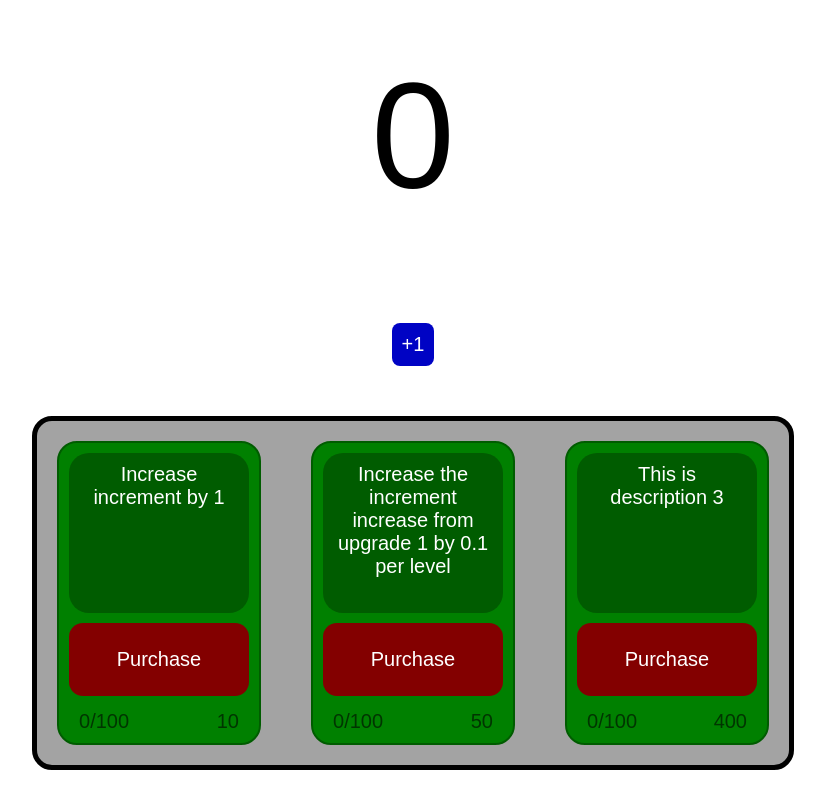
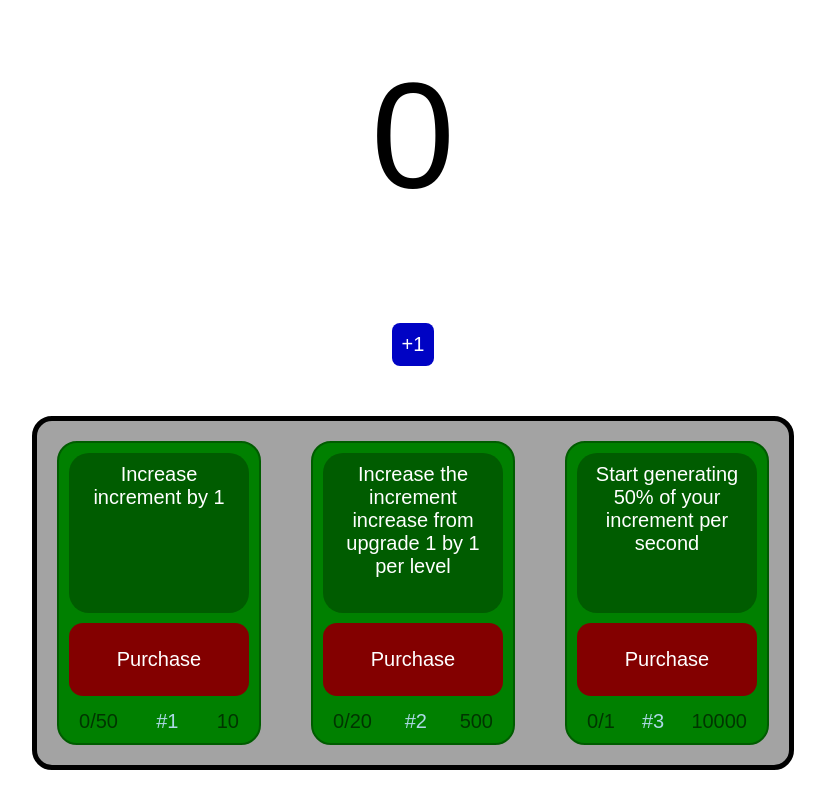
Before and after one commit to HighJinx44/Clicker, a React (Vite) app in the folder clicker-game/: page / in a window 1280 px wide. Shown: the whole page, without its empty margins (227-1052 px from the left). Built offline with nearby package versions, Linux system fonts and the light colour scheme.

Commit message:
Made upgrade 1 and 2 functional

```diff
--- a/clicker-game/src/App.css
+++ b/clicker-game/src/App.css
@@ -2,4 +2,5 @@ body {
   font-family: Arial, Helvetica, sans-serif;
   font-size: 150px;
   margin: 0;
+  user-select: none;
 }
--- a/clicker-game/src/App.jsx
+++ b/clicker-game/src/App.jsx
@@ -6,7 +6,9 @@ import './App.css';
 function App() {
   const [counter, setCounter] = useState(JSON.parse(localStorage.getItem('amount')) || 0);
   const [stats, setStats] = useState({
-    increment: 1
+    increment: 1,
+    generatePoints: false,
+    generatePointsPercent: 50
   });
 
   useEffect(() => {
--- a/clicker-game/src/Clicker.css
+++ b/clicker-game/src/Clicker.css
@@ -9,6 +9,16 @@
 
 .counter {
   padding-top: 50px;
+  position: relative;
+}
+
+.points-per-second {
+  font-size: 20px;
+  position: absolute;
+  top: 30px;
+  left: 50%;
+  transform: translateX(-50%);
+  white-space: nowrap;
 }
 
 .click-button {
--- a/clicker-game/src/Clicker.jsx
+++ b/clicker-game/src/Clicker.jsx
@@ -1,17 +1,25 @@
-import './Clicker.css';
+import "./Clicker.css";
 
 export function Clicker({ counter, setCounter, stats }) {
-
   function incrementCounter() {
-    setCounter(Math.round(counter+stats.increment));
-    localStorage.setItem('amount', JSON.stringify(Math.round(counter+stats.increment)));
+    setCounter(Math.round(counter + stats.increment));
+    localStorage.setItem(
+      "amount",
+      JSON.stringify(Math.round(counter + stats.increment)),
+    );
   }
 
   return (
     <>
       <div className="counter-container">
-        <div className="counter">{Math.round(counter)}</div>
-        <button onClick={incrementCounter} className="click-button">+{Math.round(stats.increment)}</button>
+        <div className="counter">
+          {stats.generatePoints ? <div className="points-per-second">
+            {Math.round((stats.increment/100)*stats.generatePointsPercent)} P/s
+          </div> : ''}
+          {Math.round(counter)}</div>
+        <button onClick={incrementCounter} className="click-button">
+          +{Math.round(stats.increment)}
+        </button>
       </div>
     </>
   );
--- a/clicker-game/src/Upgrades.css
+++ b/clicker-game/src/Upgrades.css
@@ -63,3 +63,7 @@
   justify-content: space-between;
   margin: 0 10px;
 }
+
+.upgrade-number {
+  color: lightblue;
+}
--- a/clicker-game/src/Upgrades.jsx
+++ b/clicker-game/src/Upgrades.jsx
@@ -1,59 +1,124 @@
-import './Upgrades.css';
-import { defaultUpgrades, upgradeDetails } from '../upgrades';
-import { useState, useEffect } from 'react';
+import "./Upgrades.css";
+import { defaultUpgrades, upgradeDetails } from "../upgrades";
+import { useState, useEffect } from "react";
 
-export function Upgrades({ counter, setCounter, stats, setStats }) {
-  const [upgrades, setUpgrades] = useState(JSON.parse(localStorage.getItem('upgrades')) || defaultUpgrades);
+export function Upgrades({ counter, setCounter, setStats }) {
+  const [upgrades, setUpgrades] = useState(
+    JSON.parse(localStorage.getItem("upgrades")) || defaultUpgrades,
+  );
+  const [upgradeInfo, setUpgradeInfo] = useState({
+    U1: {
+      increment: {
+        amount: 0,
+        multiplier: 1,
+      },
+    },
+    U3: {
+      incrementMultiplier: 1,
+    },
+  });
 
   function handlePurchase(id) {
-    const upgrade = upgrades.find(u => u.id === id);
+    const upgrade = upgrades.find((u) => u.id === id);
     if (counter < upgrade.price) return;
-    setCounter(prev => prev - upgrade.price);
-    setUpgrades(previousUpgrades => {
-      return previousUpgrades.map(previousUpgrade => {
+    setCounter((prev) => prev - upgrade.price);
+    setUpgrades((previousUpgrades) => {
+      return previousUpgrades.map((previousUpgrade) => {
         if (previousUpgrade.id !== id) return previousUpgrade;
         return {
           id: previousUpgrade.id,
-          level: previousUpgrade.level+1,
-          price: Math.round(upgradeDetails[previousUpgrade.id].priceFunction(previousUpgrade.price))
+          level: previousUpgrade.level + 1,
+          price: Math.round(
+            upgradeDetails[previousUpgrade.id].priceFunction(
+              previousUpgrade.price,
+            ),
+          ),
         };
       });
     });
-
   }
 
   useEffect(() => {
-
     const newStats = {
-      increment: 1
+      increment: 1,
+      generatePoints: false,
+      generatePointsPercent: 50
     };
 
-    upgrades.forEach(upgrade => {
-      upgradeDetails[upgrade.id].effect(newStats, upgrade.level);
+    //Calculate the base amount that the first upgrade would add to the increment
+    //Do the maths from future upgrades
+    //Add up all the upgrades that have an increment bonus and make that the final increment
+
+    //Base increment for upgrade 1 is ALWAYS going to be 1, no need to save that
+    //Calculate the amount by which upgrade 1 increases the increment factoring in other upgrades
+
+    //IMPORTANT: HOW EACH UPGRADE AFFECTS OTHER UPGRADES SHOULD ONLY BE CALCULATED OUT HERE
+
+    //A multiplier can be stored in each object that has an increment increase, and multipliers from future upgrades can be added to that multiplier
+    //E.G: U2 provides a multiplier for ONLY U1, whereas U3 could provide a multiplier to the whole increment.
+    //Therefore, the multiplier in U1 would increase based on U2, and then the general multiplier would be applied to the final increment
+
+    //Upgrades that only provide one thing (E.G: If U3 were to start generating points) can be put as their own things in newUpgradeInfo
+
+    const newUpgradeInfo = {
+      generatePoints: false,
+      U1: {
+        increment: {
+          amount: 0,
+          multiplier: 1,
+        },
+      },
+    };
+
+    upgrades.forEach((upgrade) => {
+      upgradeDetails[upgrade.id].effect(newUpgradeInfo, upgrade.level);
     });
+
+    for (const key in newUpgradeInfo) {
+      const upgradeInfoItem = newUpgradeInfo[key];
+      if (upgradeInfoItem.increment !== undefined) {
+        newStats.increment +=
+          upgradeInfoItem.increment.amount *
+          upgradeInfoItem.increment.multiplier;
+      }
+    }
+
+    setUpgradeInfo(newUpgradeInfo);
     setStats(newStats);
   }, [upgrades, setStats]);
 
   useEffect(() => {
-    localStorage.setItem('upgrades', JSON.stringify(upgrades));
+    localStorage.setItem("upgrades", JSON.stringify(upgrades));
   }, [upgrades]);
 
   return (
     <div className="upgrade-outer-container">
-      {upgrades.map(upgrade => {
+      {upgrades.map((upgrade) => {
         const id = upgrade.id;
         return (
           <div key={id} className="upgrade-container">
             <div className="upgrade-desc-container">
-              {typeof (upgradeDetails[id].description) === 'function' ? upgradeDetails[id].description(stats) : upgradeDetails[id].description }
+              {typeof upgradeDetails[id].description === "function"
+                ? upgradeDetails[id].description(upgradeInfo)
+                : upgradeDetails[id].description}
             </div>
 
-            <button className={counter >= upgrade.price ? "upgrade-button buyable" : "upgrade-button"} onClick={() => {handlePurchase(id)}}>
+            <button
+              className={
+                counter >= upgrade.price
+                  ? "upgrade-button buyable"
+                  : "upgrade-button"
+              }
+              onClick={() => {
+                handlePurchase(id);
+              }}
+            >
               Purchase
             </button>
 
             <div className="upgrade-count">
-              <div>{upgrade.level}/100</div>
+              <div>{upgrade.level}/{upgrade.maxLevel}</div>
+              <div className="upgrade-number">#{upgrades.indexOf(upgrade) + 1}</div>
               <div>{upgrade.price}</div>
             </div>
           </div>
--- a/clicker-game/upgrades.jsx
+++ b/clicker-game/upgrades.jsx
@@ -1,48 +1,51 @@
 export const defaultUpgrades = [
   {
     id: 'upgrade_1',
+    maxLevel: 50,
     level: 0,
     price: 10
   },
   {
     id: 'upgrade_2',
+    maxLevel: 20,
     level: 0,
-    price: 50
+    price: 500
   },
   {
     id: 'upgrade_3',
+    maxLevel: 1,
     level: 0,
-    price: 400
+    price: 10000
   }
 ];
 
 export const upgradeDetails = {
   upgrade_1: {
-    description(stats) {
-      return `Increase increment by 1`;
+    description(info) {
+      return `Increase increment by ${info.U1.increment.multiplier}`;
     },
-    effect(stats, level) {
-      stats.increment += level;
+    effect(upgradeInfo, level) {
+      upgradeInfo.U1.increment.amount += level;
     },
     priceFunction(price) {
-      price += 1;
+      price *= 2;
       return price;
     }
   },
   upgrade_2: {
-    description: 'Increase the increment increase from upgrade 1 by 0.1 per level',
-    effect(stats, level) {
-      console.log('Increase increment by 1')
+    description: 'Increase the increment increase from upgrade 1 by 1 per level',
+    effect(upgradeInfo, level) {
+      upgradeInfo.U1.increment.multiplier += level;
     },
     priceFunction(price) {
-      price *= 1.5;
+      price *= 2.5;
       return price;
     }
   },
   upgrade_3: {
-    description: 'This is description 3',
-    effect(stats, level) {
-      console.log('Increase Increment by 5');
+    description: 'Start generating 50% of your increment per second',
+    effect(upgradeInfo, level) {
+      upgradeInfo.generatePoints = true;
     },
     priceFunction(price) {
       price *= 2;
```
